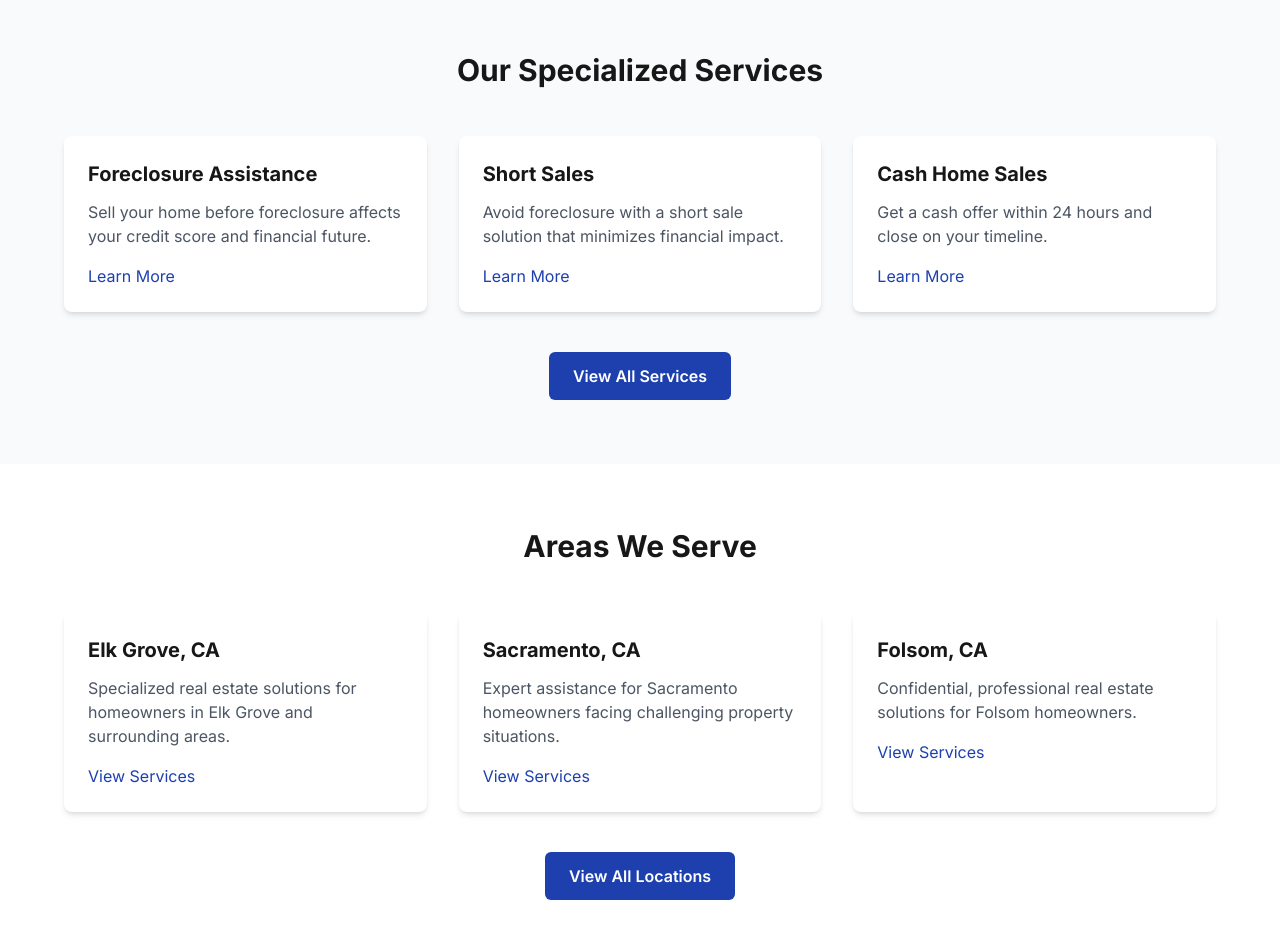
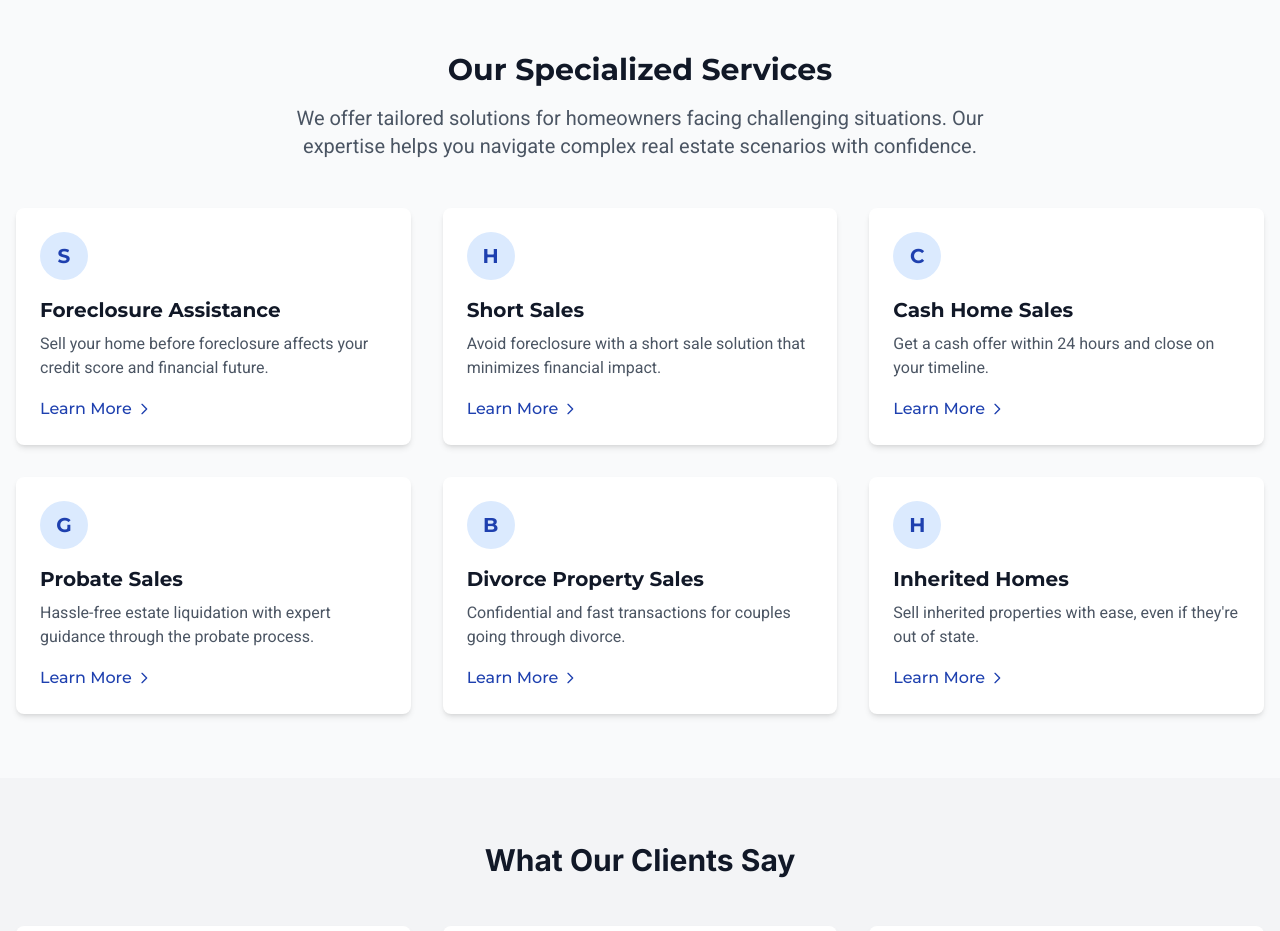
Before and after one commit to TripW1re/reo-agent-website, a Next.js app: page / in a window 1280 px wide. Shown: the part 640-1571 px from the top of the page. Built offline with nearby package versions, Linux system fonts and the light colour scheme.

Commit message:
Update page.tsx to add font classes to section headings

```diff
--- a/app/page.tsx
+++ b/app/page.tsx
@@ -1,111 +1,76 @@
-import Link from 'next/link';
+import { getServices, getLocations } from '../lib/data';
 import HeroSection from './components/HeroSection';
+import ServiceCard from './components/ServiceCard';
+import LocationCard from './components/LocationCard';
 import TestimonialSection from './components/TestimonialSection';
 import CtaSection from './components/CtaSection';
 
-export default function Home() {
+export const revalidate = 3600; // Revalidate at most every hour
+
+export default async function Home() {
+  // Fetch services and locations from Supabase
+  const services = await getServices();
+  const locations = await getLocations();
+
   return (
-    <div className="bg-white">
+    <>
       <HeroSection />
 
       {/* Services Section */}
       <section className="py-16 bg-gray-50">
         <div className="container mx-auto px-4">
-          <h2 className="text-3xl font-bold mb-12 text-center">Our Specialized Services</h2>
-
-          <div className="grid grid-cols-1 md:grid-cols-3 gap-8 max-w-6xl mx-auto">
-            <div className="bg-white p-6 rounded-lg shadow-md">
-              <h3 className="text-xl font-bold mb-3">Foreclosure Assistance</h3>
-              <p className="text-gray-600 mb-4">
-                Sell your home before foreclosure affects your credit score and financial future.
-              </p>
-              <Link href="/services/foreclosure-help" className="text-blue-800 hover:underline">
-                Learn More
-              </Link>
-            </div>
-
-            <div className="bg-white p-6 rounded-lg shadow-md">
-              <h3 className="text-xl font-bold mb-3">Short Sales</h3>
-              <p className="text-gray-600 mb-4">
-                Avoid foreclosure with a short sale solution that minimizes financial impact.
-              </p>
-              <Link href="/services/short-sales" className="text-blue-800 hover:underline">
-                Learn More
-              </Link>
-            </div>
-
-            <div className="bg-white p-6 rounded-lg shadow-md">
-              <h3 className="text-xl font-bold mb-3">Cash Home Sales</h3>
-              <p className="text-gray-600 mb-4">
-                Get a cash offer within 24 hours and close on your timeline.
-              </p>
-              <Link href="/services/cash-home-sales" className="text-blue-800 hover:underline">
-                Learn More
-              </Link>
-            </div>
+          <div className="text-center mb-12">
+            <h2 className="text-3xl font-bold mb-4 text-gray-900 font-montserrat">Our Specialized Services</h2>
+            <p className="text-xl text-gray-600 max-w-3xl mx-auto font-roboto">
+              We offer tailored solutions for homeowners facing challenging situations.
+              Our expertise helps you navigate complex real estate scenarios with confidence.
+            </p>
           </div>
 
-          <div className="text-center mt-10">
-            <Link
-              href="/services"
-              className="inline-block bg-blue-800 text-white px-6 py-3 rounded-md font-semibold hover:bg-blue-900 transition-colors"
-            >
-              View All Services
-            </Link>
-          </div>
-        </div>
-      </section>
-
-      {/* Areas Section */}
-      <section className="py-16">
-        <div className="container mx-auto px-4">
-          <h2 className="text-3xl font-bold mb-12 text-center">Areas We Serve</h2>
-
-          <div className="grid grid-cols-1 md:grid-cols-3 gap-8 max-w-6xl mx-auto">
-            <div className="bg-white p-6 rounded-lg shadow-md">
-              <h3 className="text-xl font-bold mb-3">Elk Grove, CA</h3>
-              <p className="text-gray-600 mb-4">
-                Specialized real estate solutions for homeowners in Elk Grove and surrounding areas.
-              </p>
-              <Link href="/locations/elk-grove-ca" className="text-blue-800 hover:underline">
-                View Services
-              </Link>
-            </div>
-
-            <div className="bg-white p-6 rounded-lg shadow-md">
-              <h3 className="text-xl font-bold mb-3">Sacramento, CA</h3>
-              <p className="text-gray-600 mb-4">
-                Expert assistance for Sacramento homeowners facing challenging property situations.
-              </p>
-              <Link href="/locations/sacramento-ca" className="text-blue-800 hover:underline">
-                View Services
-              </Link>
-            </div>
-
-            <div className="bg-white p-6 rounded-lg shadow-md">
-              <h3 className="text-xl font-bold mb-3">Folsom, CA</h3>
-              <p className="text-gray-600 mb-4">
-                Confidential, professional real estate solutions for Folsom homeowners.
-              </p>
-              <Link href="/locations/folsom-ca" className="text-blue-800 hover:underline">
-                View Services
-              </Link>
-            </div>
-          </div>
-
-          <div className="text-center mt-10">
-            <Link
-              href="/locations"
-              className="inline-block bg-blue-800 text-white px-6 py-3 rounded-md font-semibold hover:bg-blue-900 transition-colors"
-            >
-              View All Locations
-            </Link>
+          <div className="grid grid-cols-1 md:grid-cols-2 lg:grid-cols-3 gap-8">
+            {services.length > 0 ? (
+              services.map((service) => (
+                <ServiceCard key={service.id} service={service} />
+              ))
+            ) : (
+              // Fallback if no services are found in the database
+              <div className="col-span-3 text-center py-8">
+                <p className="text-gray-500 font-roboto">Our services are currently being updated. Please check back soon.</p>
+              </div>
+            )}
           </div>
         </div>
       </section>
 
       <TestimonialSection />
+
+      {/* Locations Section */}
+      <section className="py-16 bg-white">
+        <div className="container mx-auto px-4">
+          <div className="text-center mb-12">
+            <h2 className="text-3xl font-bold mb-4 text-gray-900 font-montserrat">Areas We Serve</h2>
+            <p className="text-xl text-gray-600 max-w-3xl mx-auto font-roboto">
+              We provide our specialized real estate services throughout Sacramento County
+              and surrounding areas, helping distressed homeowners find solutions.
+            </p>
+          </div>
+
+          <div className="grid grid-cols-1 md:grid-cols-2 lg:grid-cols-3 gap-8">
+            {locations.length > 0 ? (
+              locations.map((location) => (
+                <LocationCard key={location.id} location={location} />
+              ))
+            ) : (
+              // Fallback if no locations are found in the database
+              <div className="col-span-3 text-center py-8">
+                <p className="text-gray-500 font-roboto">Our service areas are currently being updated. Please check back soon.</p>
+              </div>
+            )}
+          </div>
+        </div>
+      </section>
+
       <CtaSection />
-    </div>
+    </>
   );
 }
```
